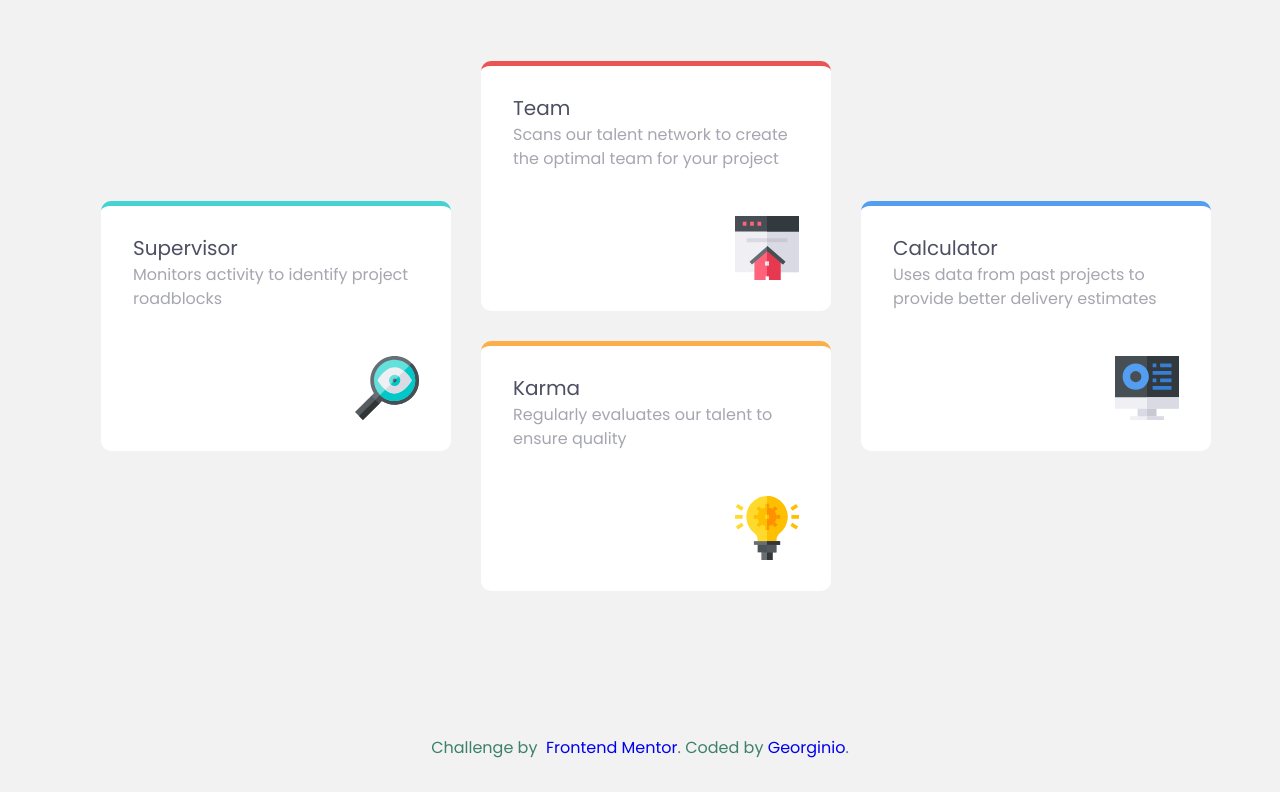
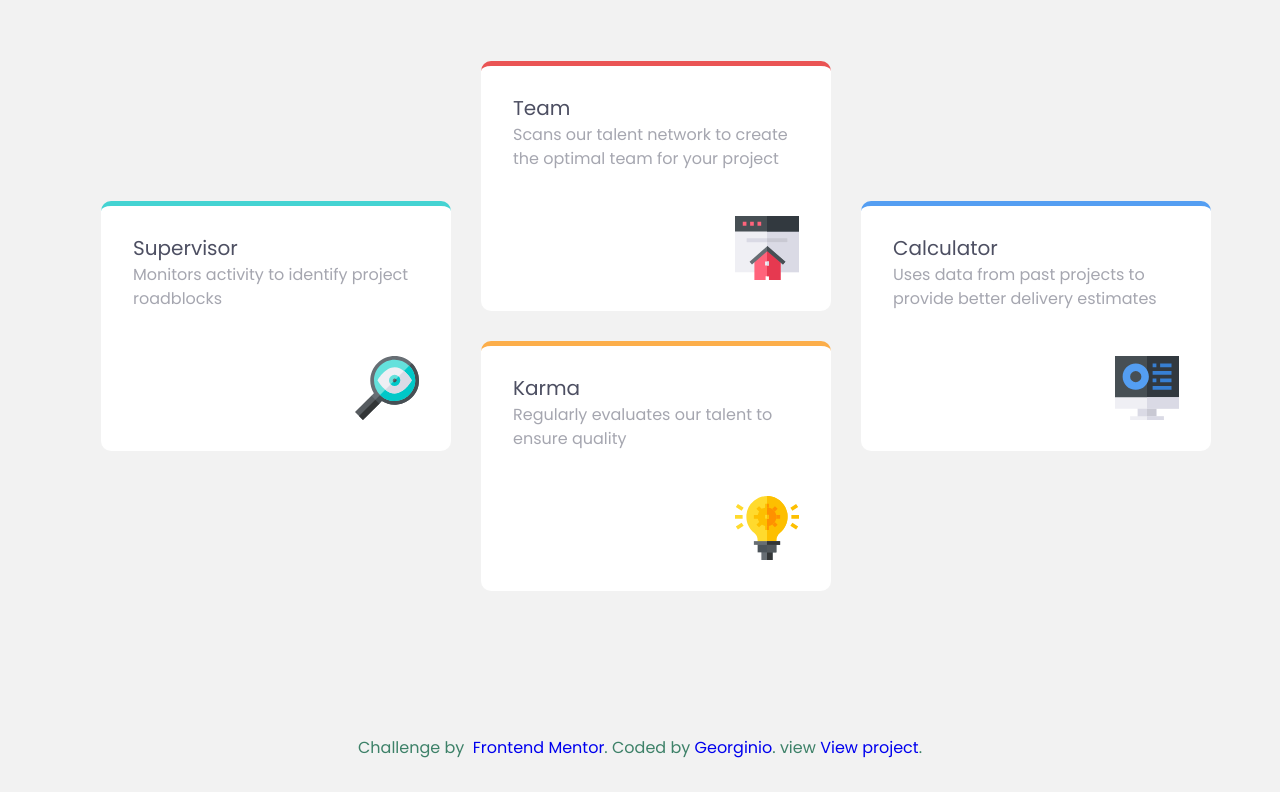
Before and after one commit to Georginio-prod/four-card-feature, a website built with Vite: page index.html in a window 1280 px wide. Shown: the part 249-1041 px from the top of the page. Built offline with nearby package versions, Linux system fonts and the light colour scheme.

Commit message:
style: add link for vercel

```diff
--- a/index.html
+++ b/index.html
@@ -74,6 +74,8 @@
     <div class="attribution">
       Challenge by <a href="https://www.frontendmentor.io/challenges/four-card-feature-section-weK1eFYK" target="_blank" style="text-decoration:none">&nbsp;Frontend Mentor</a>.
       Coded by <a href="https://github.com/Georginio-prod/four-card-feature" style="text-decoration:none">Georginio</a>.
-    </div>
+      view <a href="https://four-card-feature-gray.vercel.app/" target="_blank" style="text-decoration:none">View project</a>.
+  </div>
+
   </body>
 </html>
```
